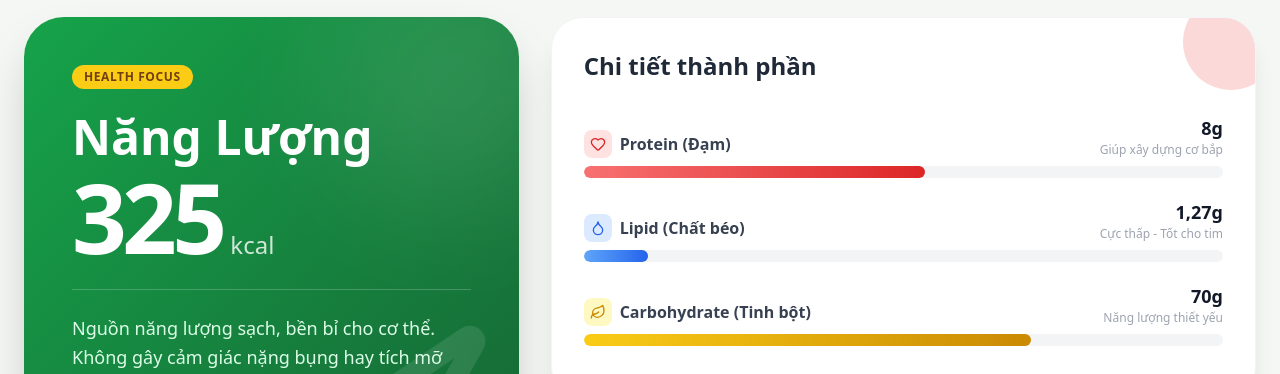
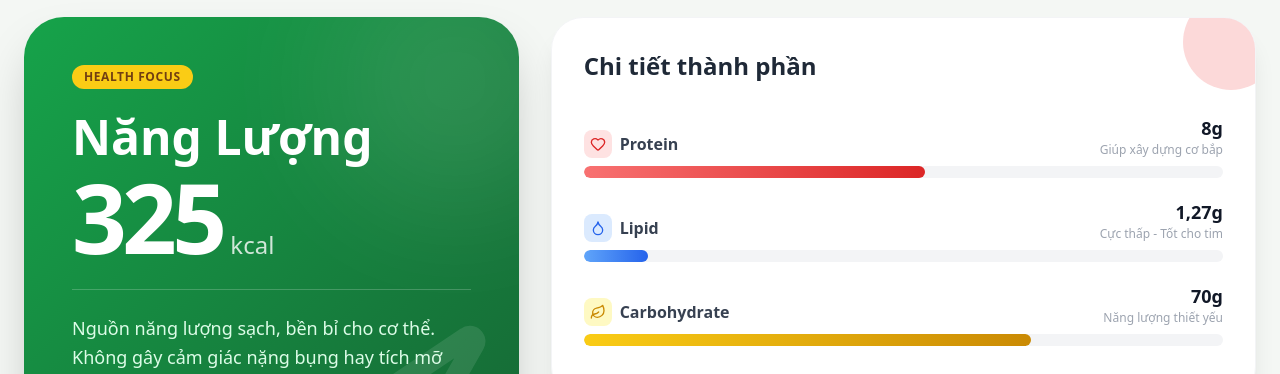
Before and after one commit to ThuanProfessor/clone-githubpage-thfoods, a React (Vite) app in the folder my-thfood-app/: page / in a window 1280 px wide. Shown: the part 1060-1434 px from the top of the page. Built offline with nearby package versions, Linux system fonts and the light colour scheme.

Commit message:
load code

```diff
--- a/my-thfood-app/src/App.jsx
+++ b/my-thfood-app/src/App.jsx
@@ -646,7 +646,7 @@ export default function App() {
 
                     {/* Protein Bar */}
                     <NutriBar
-                        label="Protein (Đạm)"
+                        label="Protein"
                         value="8g"
                         max={15}
                         subtext="Giúp xây dựng cơ bắp"
@@ -656,7 +656,7 @@ export default function App() {
 
                     {/* Lipid Bar */}
                     <NutriBar
-                        label="Lipid (Chất béo)"
+                        label="Lipid"
                         value="1,27g"
                         max={10}
                         subtext="Cực thấp - Tốt cho tim"
@@ -666,7 +666,7 @@ export default function App() {
 
                     {/* Carb Bar */}
                     <NutriBar
-                        label="Carbohydrate (Tinh bột)"
+                        label="Carbohydrate"
                         value="70g"
                         max={100}
                         subtext="Năng lượng thiết yếu"
```
